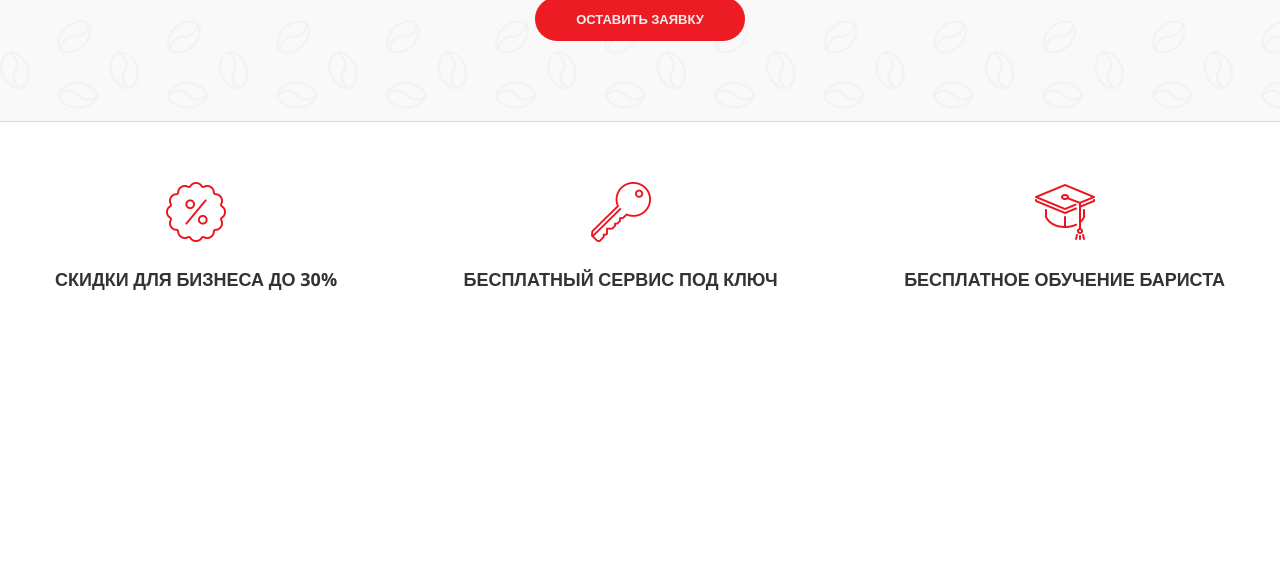
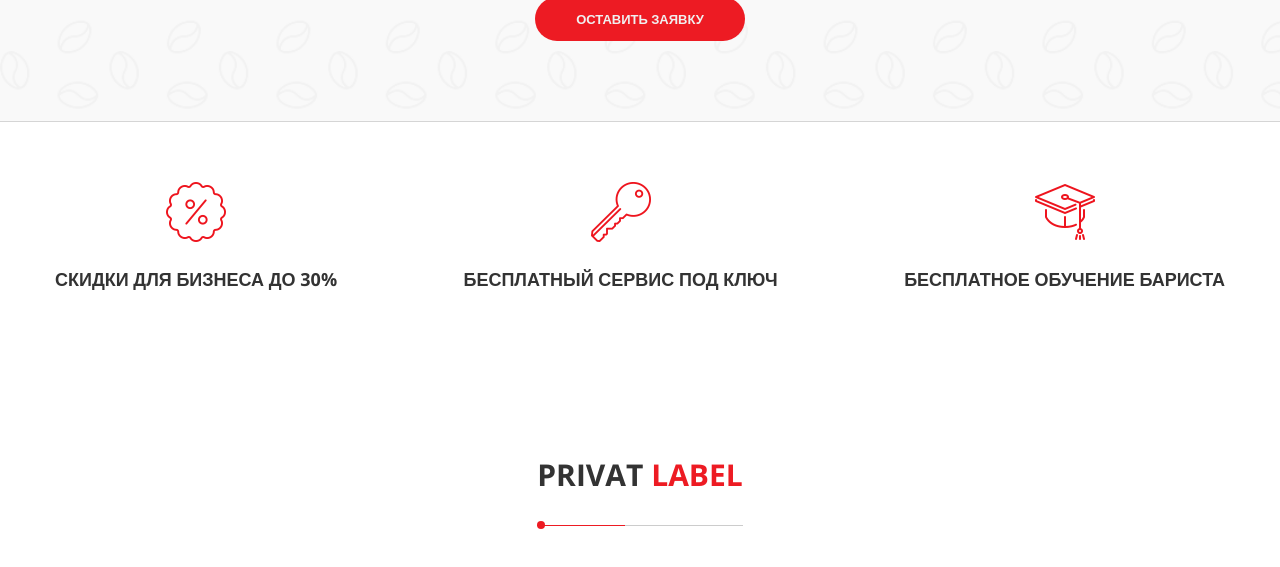
Before and after one commit to OlegYakub/coffee, a website: page src/index.html in a window 1280 px wide. Shown: the part 635-1202 px from the top of the page. Before the commit the page ends 1013 px from the top, so only its background shows below. Drawn offline with nearby package versions, Linux system fonts and the light colour scheme; files that its build step writes are made by us from their sources.

Commit message:
добавил титулку main_10

```diff
--- a/src/index.html
+++ b/src/index.html
@@ -67,6 +67,14 @@
 				</div>
 			</div>
 		</div>
+		<div class="main_10">
+			<p class="title">
+				<span  class="title__item">Privat
+					<span  class="title--red">label</span>
+				</span>
+			</p>
+		</div>
+
 		<div class="footer"></div>
 	</div>
 </body>
--- a/src/sass/styles.scss
+++ b/src/sass/styles.scss
@@ -157,3 +157,45 @@ html, body{font: 400 16px/1.1 'Open Sans', sans-serif}
 			}
 		}
 }
+
+/* ===main_10=== */
+.main_10{
+	padding: 80px 0;
+
+}
+
+.title{
+	text-align: center;
+	font-size: 30px;
+	font-weight: bold;
+	color: rgb(51, 51, 51);
+	text-transform: uppercase;
+	.title__item{
+		position: relative;
+		padding-bottom: 30px;
+		border-bottom: 1px solid #cccccc;
+		&:after{
+			content:"";
+			position: absolute;
+			border-bottom: 1px solid #ed1b23;
+			width: 88px;
+			height: 1px;
+			left: 0px;
+			bottom: -1px;
+		}
+
+		&:before{
+			content:"";
+			position: absolute;
+			background-color: #ed1b23;
+			border-radius:4px;
+			width: 8px;
+			height: 8px;
+			left: 0px;
+			bottom: -4px;
+		}
+	}
+	.title--red{
+		color: #ed1b23;
+	}
+}
```
